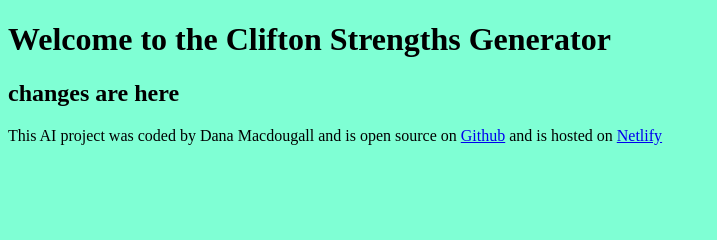
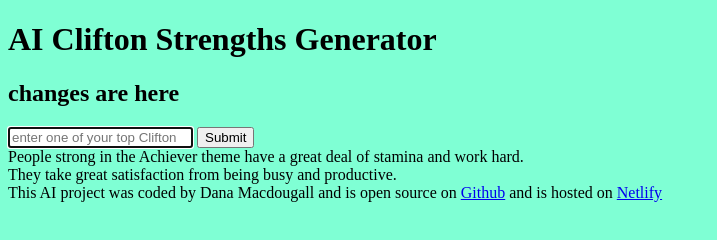
Before and after one commit to Danabishop249/CliftonStrengthsGenerator, a plain HTML site: page index.html in a window 1280 px wide. Shown: the whole page, without its empty margins (0-717 px from the left). Drawn offline with Linux system fonts and the light colour scheme.

Commit message:
added basic html

```diff
--- a/index.html
+++ b/index.html
@@ -7,8 +7,30 @@
     <title>AI Generator</title>
   </head>
   <body>
-    <h1>Welcome to the Clifton Strengths Generator</h1>
-    <h2>changes are here</h2>
+    <header>
+      <h1>AI Clifton Strengths Generator</h1>
+      <h2>changes are here</h2>
+    </header>
+
+    <main>
+      <form>
+        <input
+          type="text"
+          placeholder="enter one of your top Clifton
+        Strengths."
+        autofocus
+        required
+        autocomplete="off"
+        />
+        <input type="submit" />
+      </form>
+      <di>
+        People strong in the Achiever theme have a great
+        deal of stamina and work hard. <br>
+        They take great satisfaction from
+        being busy and productive.
+      </div>
+    </main>
     <footer>
       This AI project was coded by Dana Macdougall and is open source on
       <a
--- a/src/index.js
+++ b/src/index.js
@@ -1 +1 @@
-alert("Hello World");
+//alert("Hello World");
```
